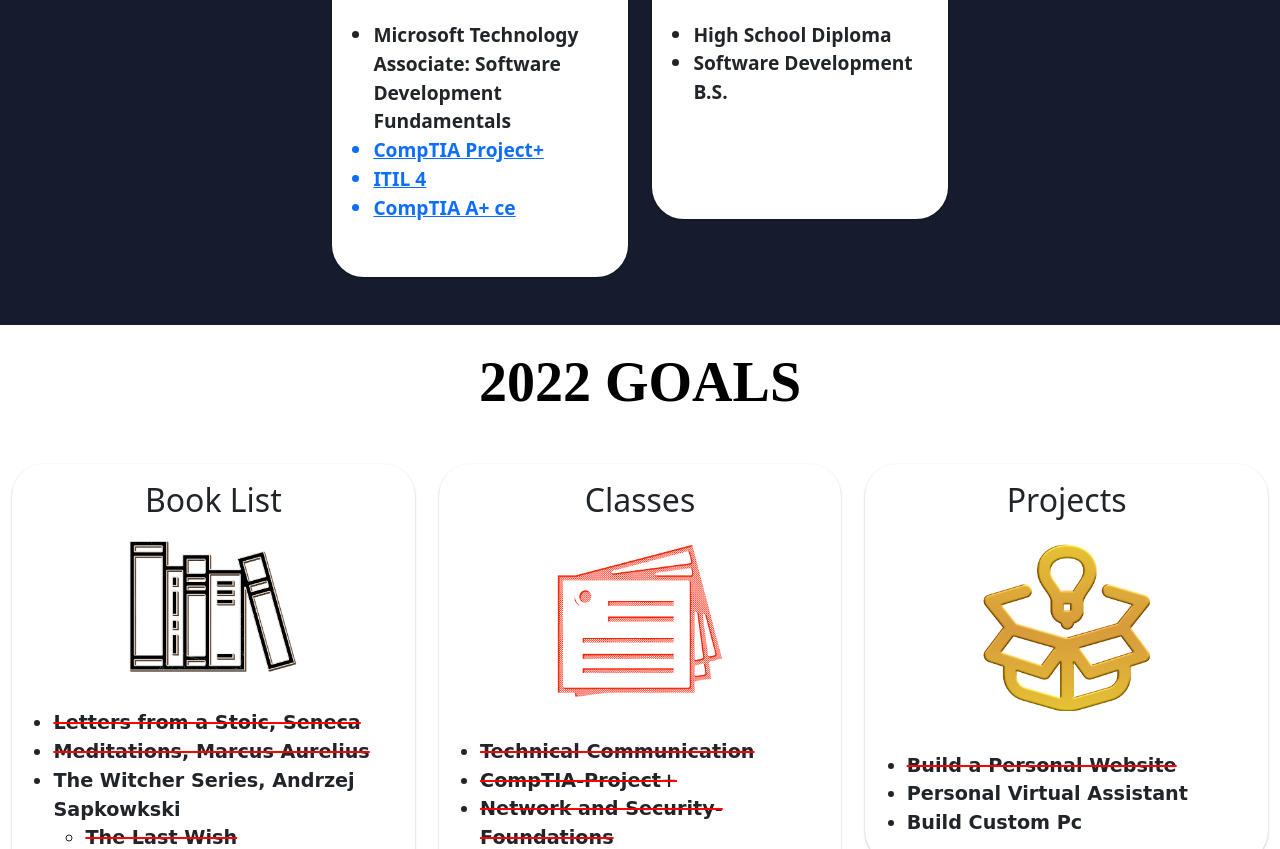
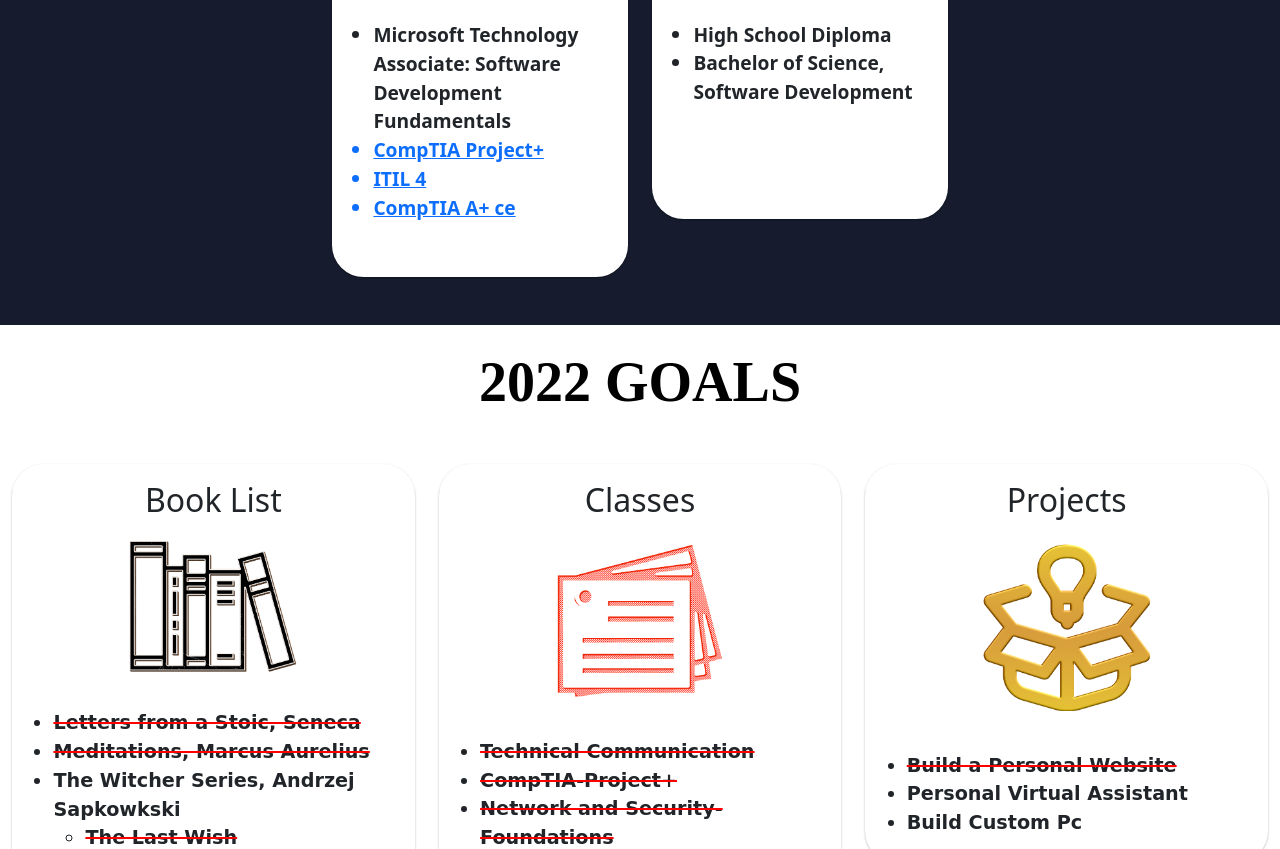
Before and after one commit to justin-yamamoto/justin-yamamoto.github.io, a plain HTML site: page index.html in a window 1280 px wide. Shown: the part 5956-6805 px from the top of the page. Drawn offline with nearby package versions, Linux system fonts and the light colour scheme; a script that the page names is missing.

Commit message:
Update index.html

```diff
--- a/index.html
+++ b/index.html
@@ -250,7 +250,7 @@
             <div class="educationlist mt-4" id="projectsSection" >
               <ul>
                 <li>High School Diploma</li>
-                <li>Software Development B.S.</li>
+                <li>Bachelor of Science, Software Development</li>
                 <br>
                 <br>
                 <br>
```
